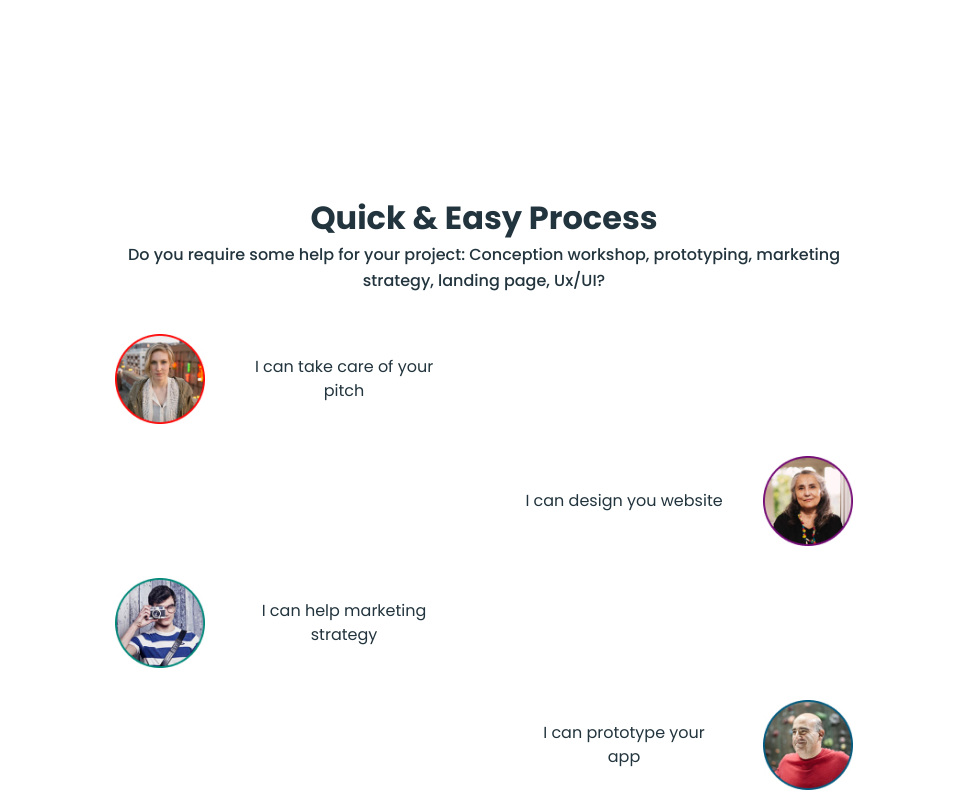
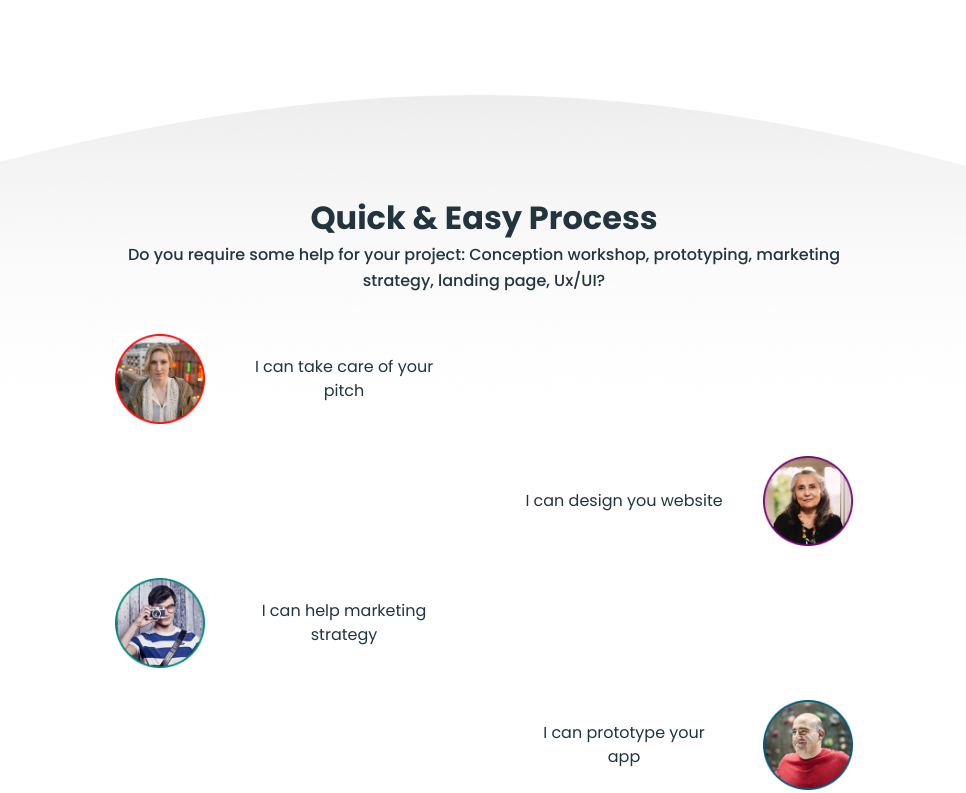
Before and after one commit to Arag0rn/Business-promotion, a plain HTML site: page index.html in a window 1280 px wide. Shown: the part 4621-5414 px from the top of the page, without its empty margins (156-1122 px from the left). Drawn offline with nearby package versions, Linux system fonts and the light colour scheme; files that its build step writes are made by us from their sources; the site is published under a folder, as on GitHub Pages, so addresses that start at the root find nothing.

Commit message:
Update _quick-easy.scss
minor changes

```diff
--- a/sass/blocks/_quick-easy.scss
+++ b/sass/blocks/_quick-easy.scss
@@ -6,7 +6,7 @@
     position: absolute;
     content: "";
     display: block;
-    background-image: url(/images/Bg.png);
+    background-image: url(../images/Bg.png);
     background-repeat: no-repeat;
     background-position: center;
     width: 100%;
```
